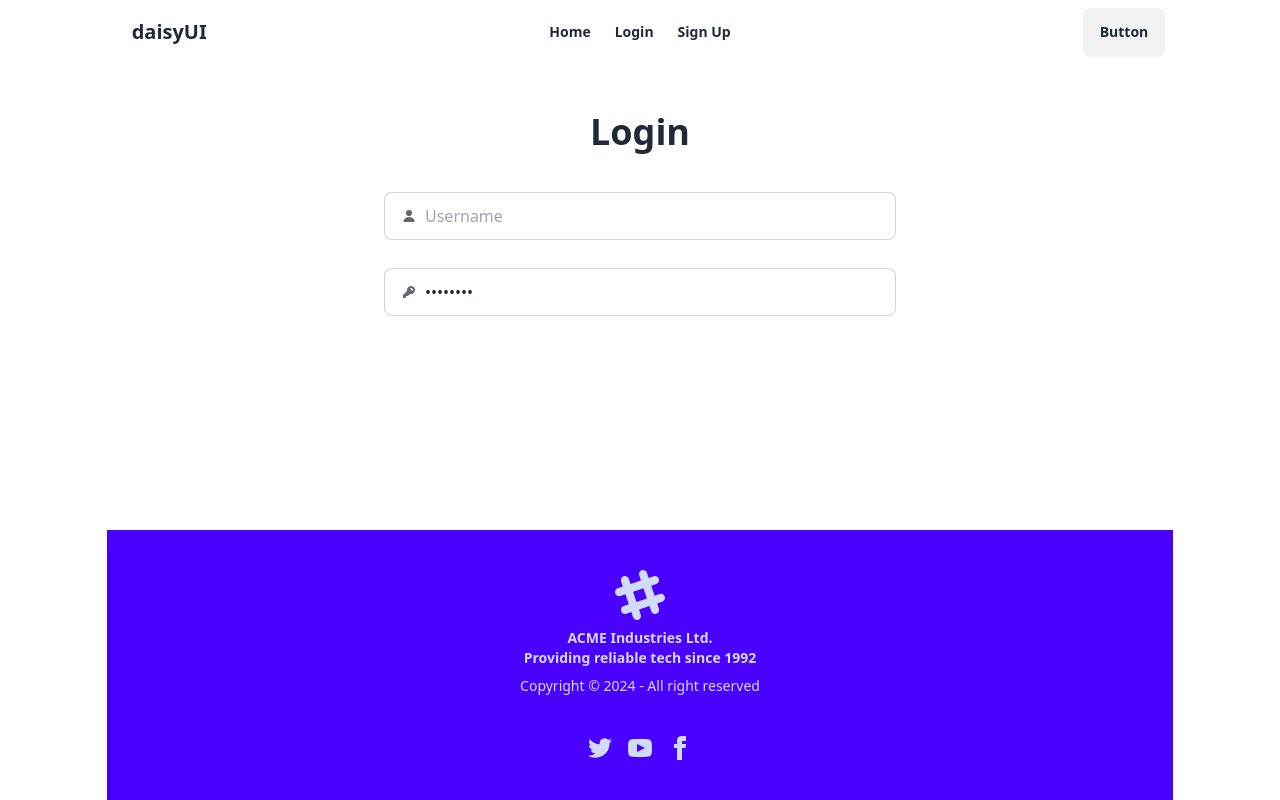
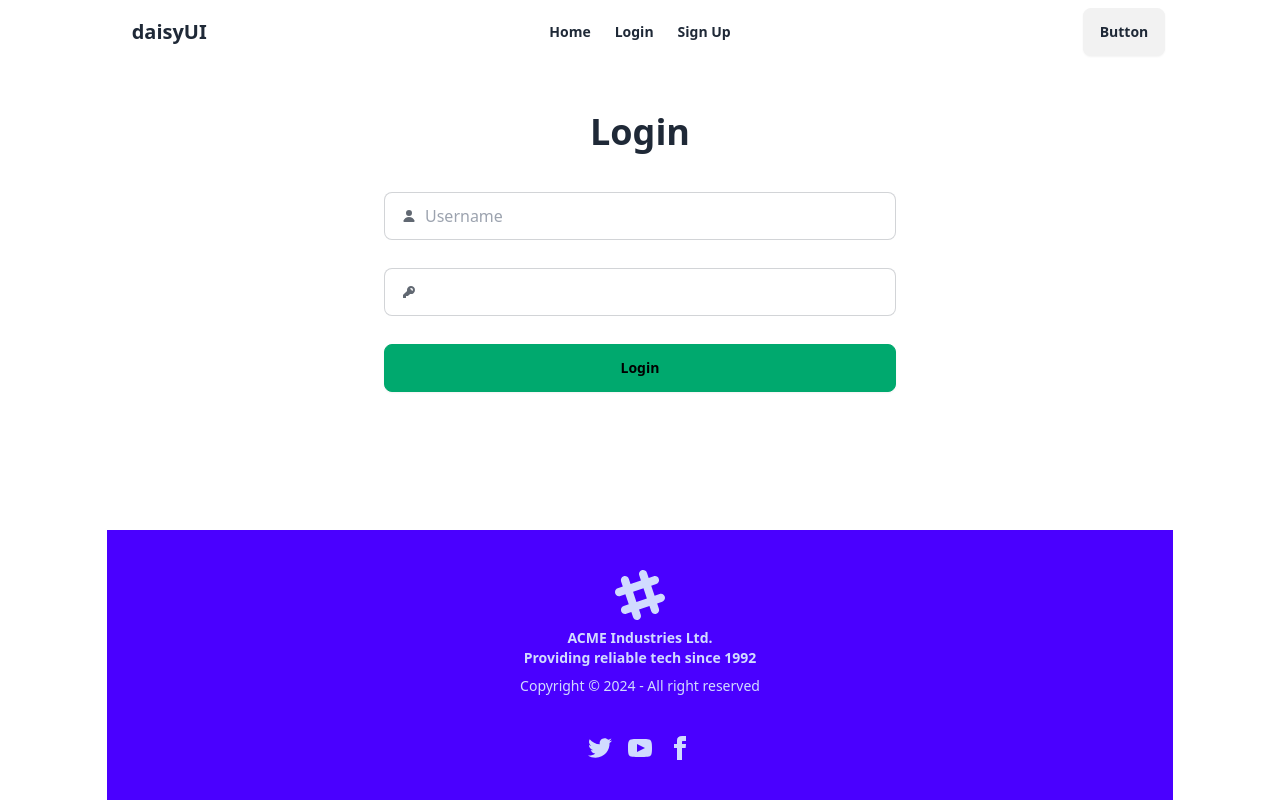
Before and after one commit to SudiptaRoy05/authentication-with-email, a React (Vite) app: page /login in a window 1280 px wide. Built offline with nearby package versions, Linux system fonts and the light colour scheme.

Commit message:
form added and working with form submit

```diff
--- a/src/components/Login/Login.jsx
+++ b/src/components/Login/Login.jsx
@@ -1,10 +1,14 @@
 export default function Login() {
+  const handleSignUp =(event)=>{
+    event.preventDefault();
+    console.log(event.target.email.value)
+  }
   return (
     <div>
       <h2 className="text-4xl text-center font-bold mt-12">Login</h2>
-      <div className="mt-10 space-y-7 max-w-lg mx-auto">
+      <div className="mt-10 max-w-lg mx-auto">
 
-
+        <form onSubmit={handleSignUp} className="space-y-7">
         <label className="input input-bordered flex items-center gap-2 ">
           <svg
             xmlns="http://www.w3.org/2000/svg"
@@ -14,7 +18,7 @@ export default function Login() {
           >
             <path d="M8 8a3 3 0 1 0 0-6 3 3 0 0 0 0 6ZM12.735 14c.618 0 1.093-.561.872-1.139a6.002 6.002 0 0 0-11.215 0c-.22.578.254 1.139.872 1.139h9.47Z" />
           </svg>
-          <input type="text" className="grow" placeholder="Username" />
+          <input type="email" name="email" className="grow" placeholder="Username" />
         </label>
         <label className="input input-bordered flex items-center gap-2">
           <svg
@@ -29,8 +33,12 @@ export default function Login() {
               clipRule="evenodd"
             />
           </svg>
-          <input type="password" className="grow" value="password" />
+          {/* <input type="password" className="grow" value="" /> */}
+          <input type="password"  name="" id="" />
         </label>
+        <button className="btn btn-success w-full">Login</button>
+        </form>
+
       </div>
     </div>
   );
```
